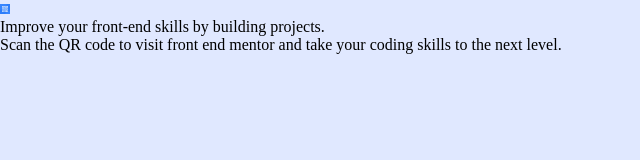
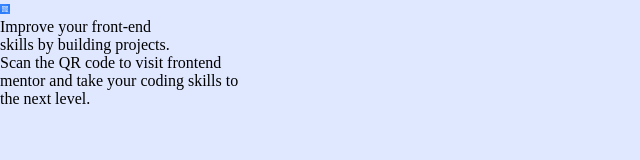
Before and after one commit to khaekelvin/QR-code-component-challenge, a plain HTML site: page index.html in a window 1280 px wide. Shown: the whole page, without its empty margins (0-640 px from the left). Drawn offline with Linux system fonts and the light colour scheme.

Commit message:
Update index.html

```diff
--- a/index.html
+++ b/index.html
@@ -4,6 +4,10 @@
 <head>
     <meta charset="UTF-8">
     <meta name="viewport" content="width=device-width, initial-scale=1.0">
+    <link rel="preconnect" href="https://fonts.googleapis.com">
+    <link rel="preconnect" href="https://fonts.gstatic.com" crossorigin>
+    <link href="https://fonts.googleapis.com/css2?family=Roboto:ital,wght@0,100;0,300;1,100;1,300&display=swap"
+        rel="stylesheet">
     <link rel="stylesheet" href="style.css">
     <title>QR</title>
 </head>
@@ -13,8 +17,10 @@
         <div class="container">
             <div class="main">
                 <img src="/image/image-qr-code.png" alt="">
-                <p class="1st">Improve your front-end skills by building projects.</p>
-                <p class="2nd">Scan the QR code to visit front end mentor and take your coding skills to the next level.
+                <p class="first">Improve your front-end <br> skills by building projects.</p>
+                <p class="second">Scan the QR code to visit frontend <br> mentor and take your coding skills to <br> the
+                    next
+                    level.
                 </p>
             </div>
         </div>
```
